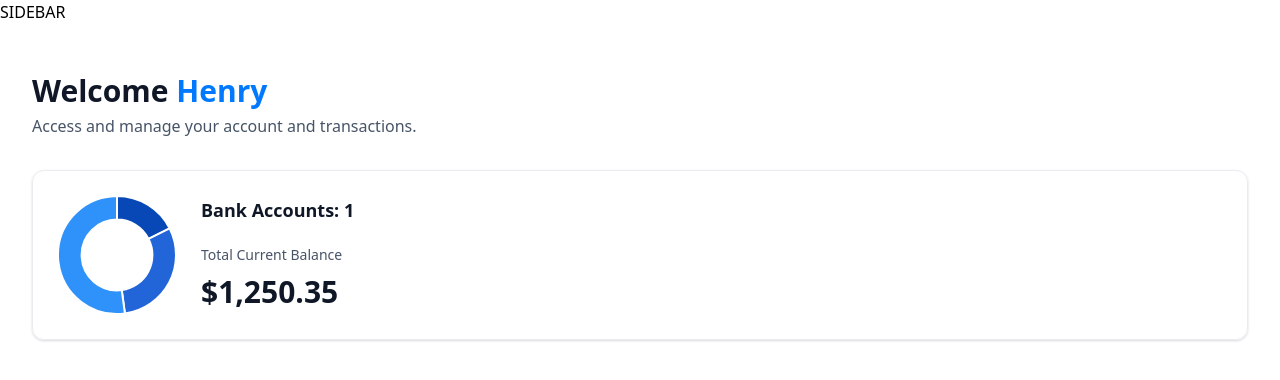
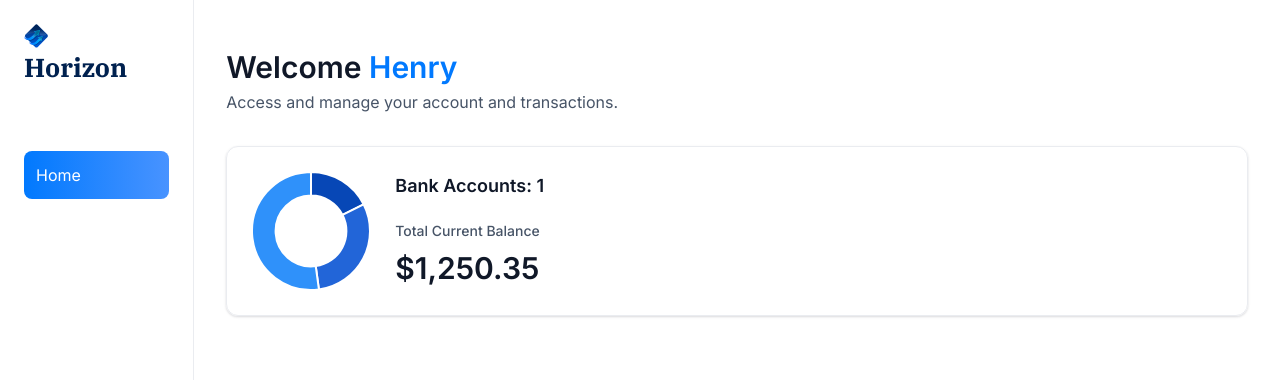
Before and after one commit to HenryHYeary/banking_app, a Next.js app: page / in a window 1280 px wide. Shown: the top 380 px of the page. Built offline with nearby package versions, Linux system fonts and the light colour scheme.

Commit message:
Implement sidebar.

```diff
--- a/app/(root)/layout.tsx
+++ b/app/(root)/layout.tsx
@@ -1,11 +1,15 @@
+import Sidebar from "@/components/ui/Sidebar";
+
 export default function RootLayout({
   children,
 }: Readonly<{
   children: React.ReactNode;
 }>) {
+  const loggedIn = { firstName: "Henry", lastName: "Yeary" };
+
   return (
-    <main>
-      SIDEBAR
+    <main className="flex h-screen w-full font-inter">
+      <Sidebar user={loggedIn} />
       {children}
     </main>
   );
--- /dev/null
+++ b/components/ui/Sidebar.tsx
@@ -0,0 +1,42 @@
+"use client";
+
+import Link from 'next/link'
+import Image from 'next/image'
+import { sidebarLinks } from '@/constants'
+import { cn } from '@/lib/utils'
+import { usePathname } from 'next/navigation'
+
+
+const Sidebar = ({ user }: SiderbarProps) => {
+  const pathname = usePathname();
+
+
+  return (
+    <section className='sidebar'>
+      <nav className='flex flex-col gap-4'>
+        <Link href="/" className='mb-12 cursor-pointer items-center gap-2'>
+          <Image
+            src="/icons/logo.svg"
+            width={34}
+            height={34}
+            alt='Horizon logo'
+            className='size-[24px] max-xl:size-14'
+          />
+          <h1 className='sidebar-logo'>Horizon</h1>
+        </Link>
+
+        {sidebarLinks.map((item) => {
+          const isActive = pathname === item.route || pathname.startsWith(`${item.route}/`);
+
+          return (
+            <Link href={item.route} key={item.label} className={cn("sidebar-link", {"bg-bank-gradient": isActive})}>
+              {item.label}
+            </Link>
+          )
+        })}
+      </nav>
+    </section>
+  )
+}
+
+export default Sidebar
```
